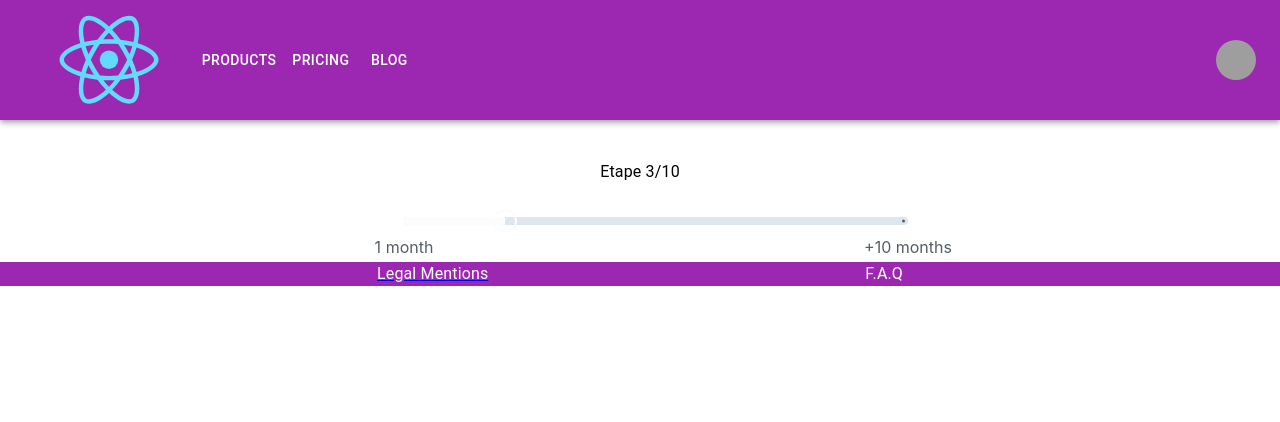
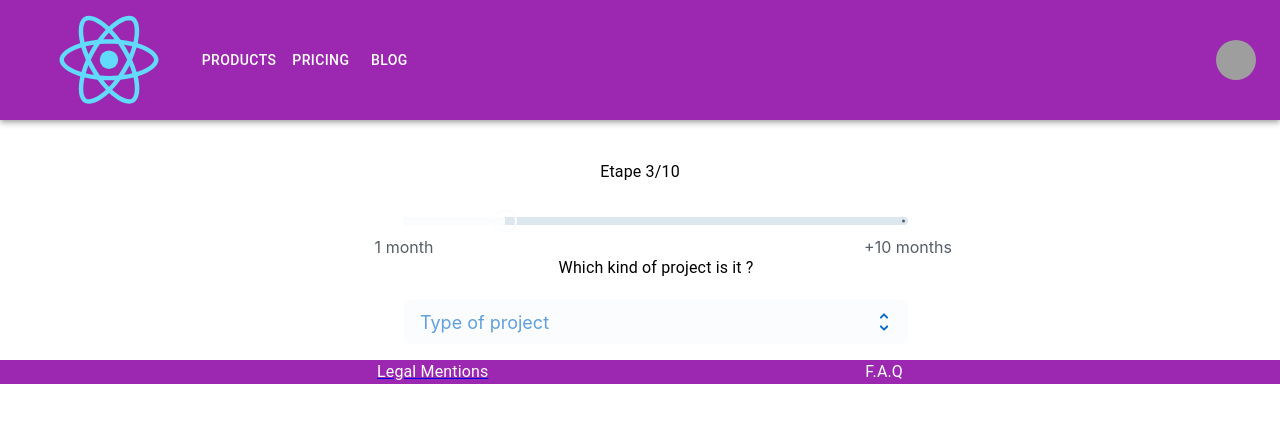
Before and after one commit to MarthL/survey, a React (Create React App) app: page / in a window 1280 px wide. Shown: the top 422 px of the page. Built offline with nearby package versions, Linux system fonts and the light colour scheme; grey boxes are pictures that could not be loaded.

Commit message:
select field is working, need to implement formik

```diff
--- a/src/components/Stepper/Step3.tsx
+++ b/src/components/Stepper/Step3.tsx
@@ -1,12 +1,32 @@
-import React from "react";
+import React, {useState, useEffect} from "react";
 import { JSX } from "react/jsx-runtime";
 import Slider from '@mui/joy/Slider';
 import Tooltip from '@mui/material/Tooltip';
 import { Container } from "@mui/material";
+import Select from '@mui/joy/Select';
+import Option from '@mui/joy/Option';
+import {Box} from "@mui/material";
+import { Typography } from "@mui/material";
+import MenuItem from "@mui/material";
 
 export function Step3(props: any): JSX.Element {
 
   const { set, setCount } = props;
+  const [open, setOpen] = useState(false);
+
+  useEffect(() => {
+    document.addEventListener('click', handleOutsideClick);
+    return () => {
+      document.removeEventListener('click', handleOutsideClick);
+    };
+  }, []);
+
+  const handleOutsideClick = (event: any) => {
+    if (!event.currentTarget.contains(event.target)) {
+      setOpen(false);
+    }
+  };
+
 
   function valueText(value: number) {
     return `${value} month`;
@@ -27,6 +47,7 @@ export function Step3(props: any): JSX.Element {
 
   return(<>
   <Container sx={{ margin: "1rem" }}>
+  <Box component="div" sx={{marginBlock: '10px'}}>
   <Slider
     color="info"
     size="lg"
@@ -37,7 +58,29 @@ export function Step3(props: any): JSX.Element {
     valueLabelDisplay="auto"
     marks={marks}
     valueLabelFormat={isMaxValue}
-    getAriaValueText={valueText}/>
+    getAriaValueText={valueText}
+  />
+  </Box>
+
+  <Typography textAlign="center">Which kind of project is it ? </Typography>
+
+  <Box component="div" sx={{marginTop : "20px"}}>
+<Select
+  color="primary"
+  disabled={false}
+  placeholder="Type of project"
+  size="lg"
+  variant="plain"
+  onClose={() => setOpen(false)}
+  onClick={() => setOpen(true)}
+>
+<Option value="static">Static Website</Option>
+  <Option value="webapp">Web Application</Option>
+  <Option value="features">Features on existing Web app</Option>
+  <Option value="consulting">Consulting</Option>
+  <Option value="else">Something else</Option>
+</Select>
+ </Box>
 
   </Container>
   </>)
--- a/src/components/Stepper/StepperComponent.tsx
+++ b/src/components/Stepper/StepperComponent.tsx
@@ -19,7 +19,7 @@ export function StepperComponent(props: any): JSX.Element {
   return(
     <>
       <Typography align='center' mt={5} mb={2}> Etape <span>{count}/{maxCount}</span></Typography>
-      {count === 1 ? <Step1 setCount={setCount}/> : false}
+      { count === 1 ? <Step1 setCount={setCount}/> : false}
       { count === 2 ? <Step2 setCount={setCount}/> : false}
       { count === 3 ? <Step3 setCount={setCount} /> : false }
     </>
```
